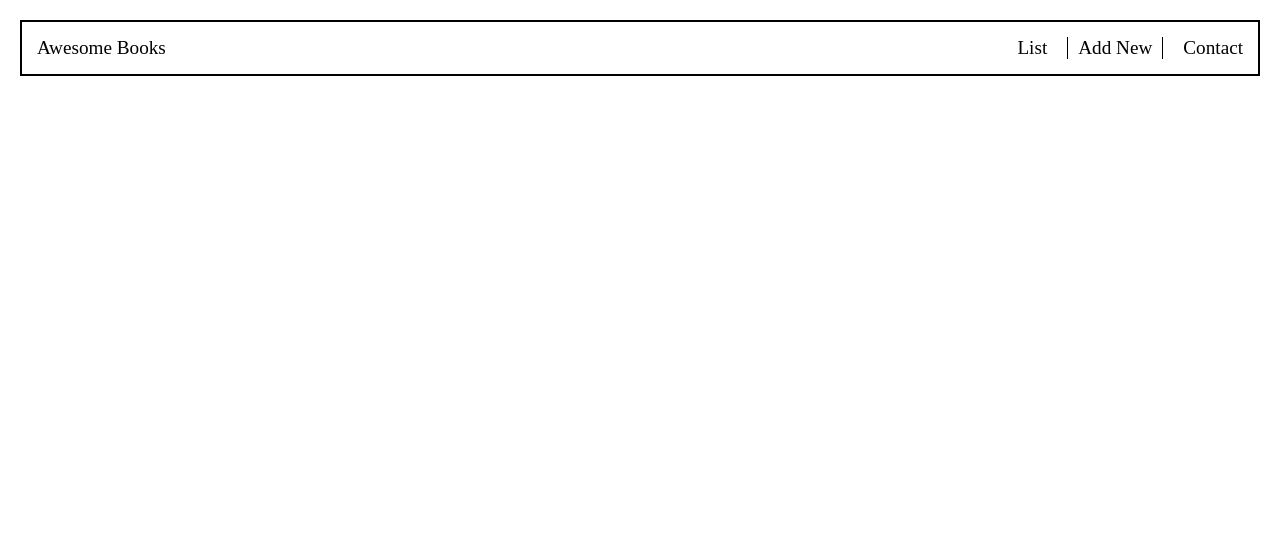
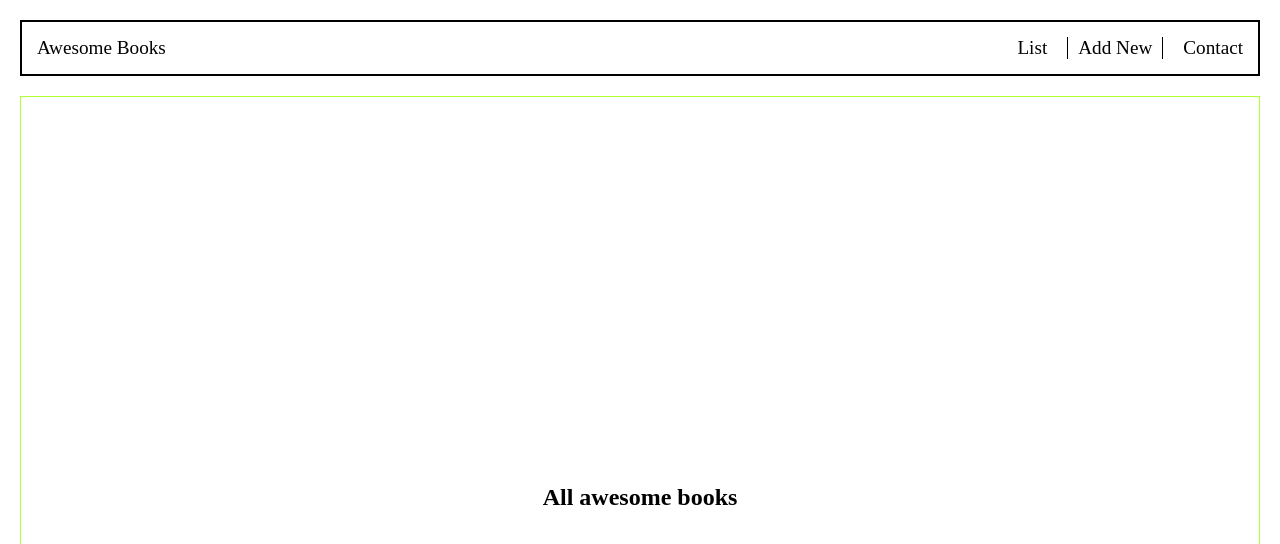
Before and after one commit to kennankole/awesome-books, a website: page index.html in a window 1280 px wide. Shown: the top 544 px of the page. Drawn offline with Linux system fonts and the light colour scheme.

Commit message:
Created the list book section.

```diff
--- a/index.css
+++ b/index.css
@@ -44,3 +44,17 @@ a {
 	border-left: 1px solid #000;
 	padding: 0 10px;
 }
+
+/*
+################################################################
+#++++++++++++++++DESKTOP LIST BOOKS SECTION MENU+++++++++++++++#
+################################################################
+*/
+.list-books {
+	display: flex;
+	justify-content: center;
+	align-items: center;
+	border: 1px solid greenyellow;
+	height: 100vh;
+	margin: 20px;
+}
--- a/index.html
+++ b/index.html
@@ -21,5 +21,9 @@
 				</ul>
 			</nav>
     </header>
+
+		<section class="list-books" id="book-list">
+			<h1>All awesome books</h1>
+		</section>
 </body>
 </html>
```
